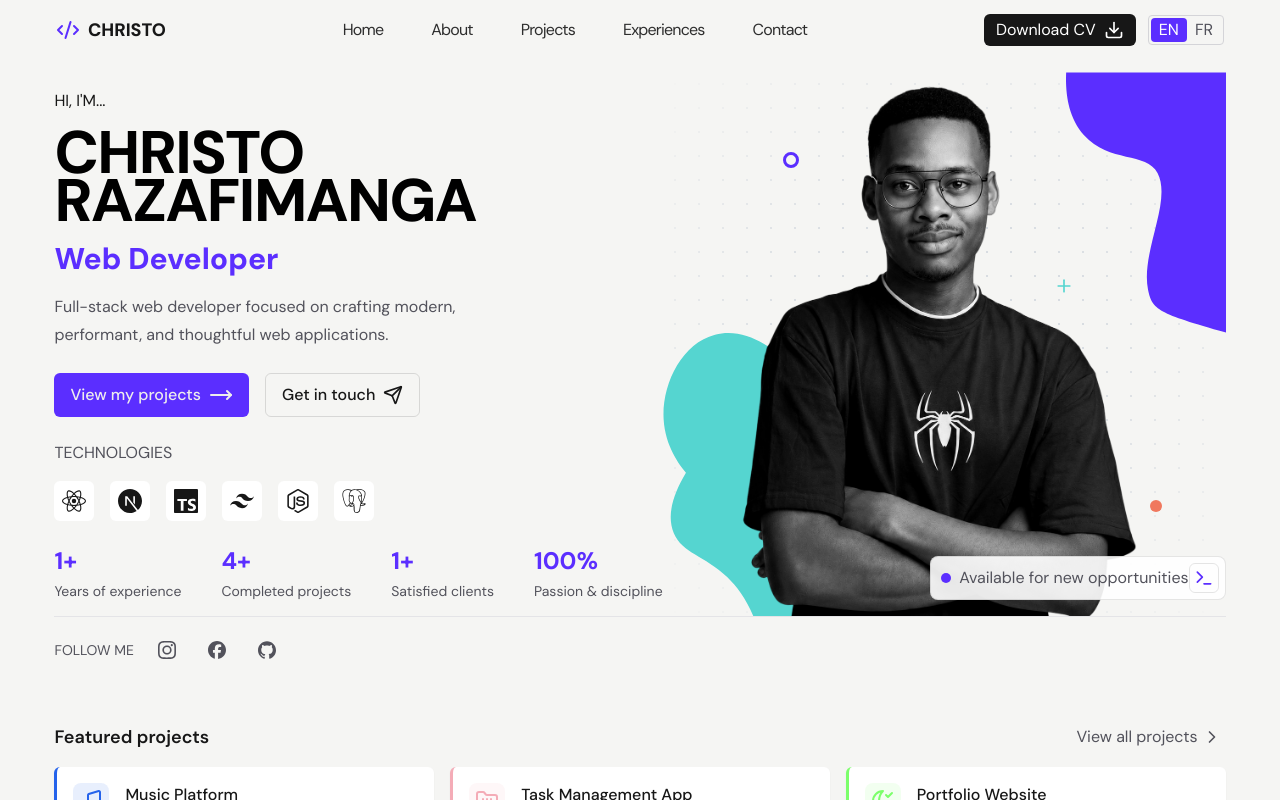
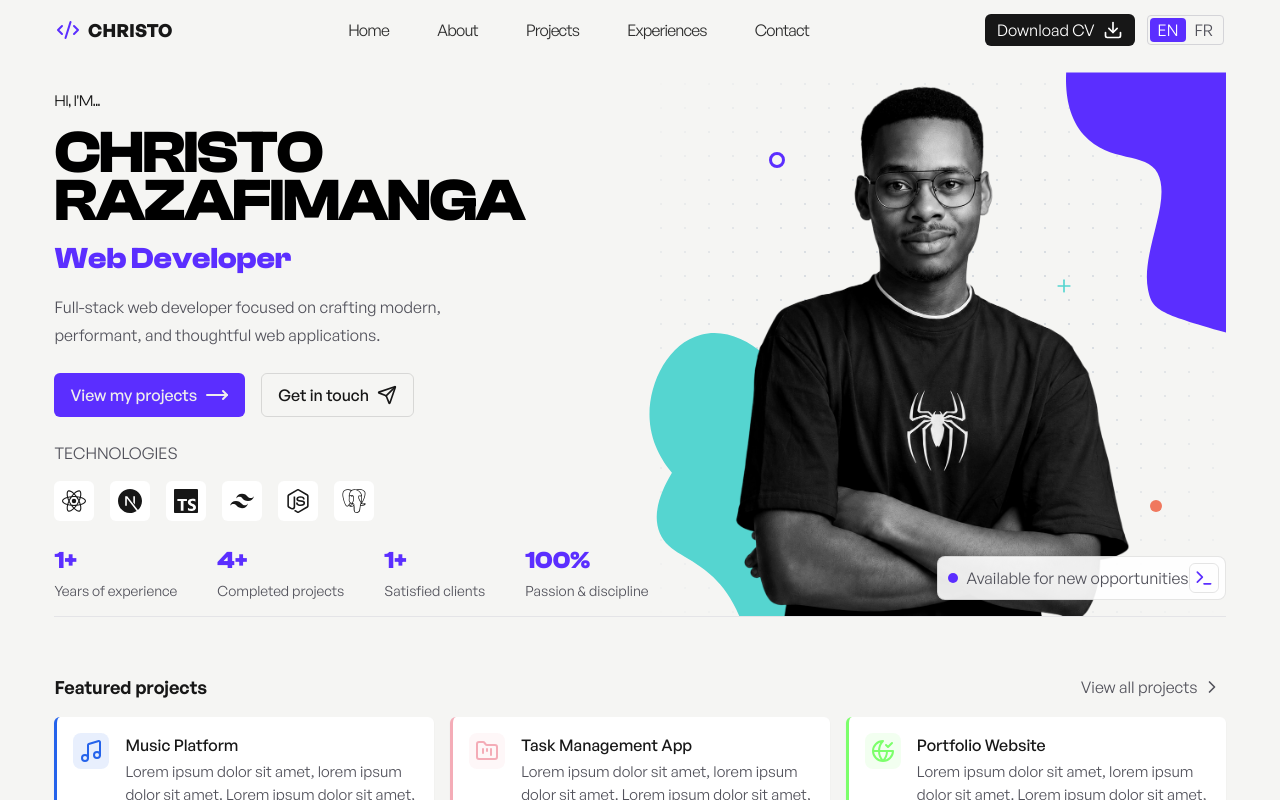
Before and after one commit to bossnare/portfolio, a Next.js app: page / in a window 1280 px wide. Shown: the top 800 px of the page. Built offline with nearby package versions, Linux system fonts and the light colour scheme.

Commit message:
change all fonts, delete HeroFooter

```diff
--- a/app/globals.css
+++ b/app/globals.css
@@ -14,8 +14,8 @@
   --color-primary: var(--primary);
   --color-muted-foreground: var(--muted-foreground);
   --color-primary-foreground: var(--primary-foreground);
-  --font-sans: var(--font-dm-sans);
-  --font-mono: var(--font-dm-mono);
+  --font-sans: var(--font-general-sans);
+  --font-display: var(--font-clash-display);
 }
 
 @media (prefers-color-scheme: dark) {
@@ -31,6 +31,15 @@
 body {
   background: var(--background);
   color: var(--foreground);
+}
+
+h1,
+h2,
+h3,
+h4,
+h5,
+h6 {
+  @apply font-display;
 }
 
 button {
--- a/app/layout.tsx
+++ b/app/layout.tsx
@@ -1,19 +1,31 @@
 import type { Metadata } from 'next';
-import { DM_Sans, DM_Mono } from 'next/font/google';
+import localFont from 'next/font/local';
 import { Analytics } from '@vercel/analytics/next';
 // import { GoogleAnalytics } from '@next/third-parties/google';
 import './globals.css';
 
-const dmSans = DM_Sans({
-  variable: '--font-dm-sans',
-  subsets: ['latin'],
+// const dmSans = DM_Sans({
+//   variable: '--font-dm-sans',
+//   subsets: ['latin'],
+//   display: 'swap',
+// });
+
+// const dmMono = DM_Mono({
+//   variable: '--font-dm-mono',
+//   subsets: ['latin'],
+//   weight: ['400', '500'],
+// });
+
+const clashDisplay = localFont({
+  src: './fonts/ClashDisplay-Variable.woff2',
+  variable: '--font-clash-display',
   display: 'swap',
 });
 
-const dmMono = DM_Mono({
-  variable: '--font-dm-mono',
-  subsets: ['latin'],
-  weight: ['400', '500'],
+const generalSans = localFont({
+  src: './fonts/GeneralSans-Variable.woff2',
+  variable: '--font-general-sans',
+  display: 'swap',
 });
 
 export const metadata: Metadata = {
@@ -29,7 +41,7 @@ export default function RootLayout({
   return (
     <html
       lang="en"
-      className={`${dmSans.variable} ${dmMono.variable} h-full antialiased`}
+      className={`${clashDisplay.variable} ${generalSans.variable} h-full antialiased`}
     >
       <body className="min-h-full font-sans font-[optical-sizing:auto] flex flex-col">
         {children}
--- a/src/components/Header.tsx
+++ b/src/components/Header.tsx
@@ -6,7 +6,7 @@ export function Header() {
     <nav className="flex items-center justify-between h-full">
       <div className="flex items-center gap-2">
         <Code2 className="text-primary" />
-        <span className="text-lg font-extrabold">CHRISTO</span>
+        <span className="text-lg font-bold">CHRISTO</span>
       </div>
 
       <ul className="items-center hidden gap-12 tracking-tighter lg:flex">
--- a/src/components/Hero.tsx
+++ b/src/components/Hero.tsx
@@ -1,5 +1,4 @@
 import { HeroContent } from './hero/HeroContent';
-import { HeroFooter } from './hero/HeroFooter';
 import { HeroVisual } from './hero/HeroVisual';
 import { Section } from './Section';
 
@@ -15,7 +14,6 @@ export function Hero() {
       </div>
       {/* line */}
       <div className="w-full border-t border-zinc-200 dark:border-white/8"></div>
-      <HeroFooter />
     </Section>
   );
 }
--- a/src/components/hero/HeroContent.tsx
+++ b/src/components/hero/HeroContent.tsx
@@ -6,11 +6,11 @@ import { MaskedIcon } from '../MaskedIcon';
 function HeroIntroduction() {
   return (
     <div className="flex flex-col items-center gap-4 text-center md:items-start md:text-left">
-      <p className="uppercase">Hi, I&apos;m...</p>
+      <p className="uppercase font-display">Hi, I&apos;m...</p>
       <h1 className="max-w-xl text-5xl font-extrabold tracking-tight text-black lg:text-6xl leading-12 dark:text-zinc-50">
         <span className="uppercase">Christo RAZAFIMANGA</span>
       </h1>
-      <p className="typewriter pr-1.5 text-3xl font-extrabold border-r-2 text-primary border-primary">
+      <p className="typewriter font-display pr-1.5 text-3xl font-bold border-r-2 text-primary border-primary">
         Web Developer
       </p>
       <p className="max-w-md leading-7 text-muted-foreground">
@@ -71,7 +71,9 @@ function HeroStats() {
             key={stat.name}
             className="flex flex-col items-center flex-1 gap-1.5 md:items-start"
           >
-            <span className="text-2xl font-bold text-primary">{stat.stat}</span>
+            <span className="text-2xl font-display font-bold text-primary">
+              {stat.stat}
+            </span>
             <span className="text-sm leading-4 text-center md:text-nowrap md:text-start text-muted-foreground">
               {stat.name}
             </span>
--- a/src/components/hero/HeroFooter.tsx
+++ /dev/null
@@ -1,13 +0,0 @@
-import { FollowMeLinks } from '../FollowMeLinks';
-
-export function HeroFooter() {
-  return (
-    <div
-      id="hero-footer"
-      className="flex items-center justify-end md:justify-start gap-4 pt-4 text-sm text-muted-foreground"
-    >
-      <span className="uppercase">Follow me</span>
-      <FollowMeLinks />
-    </div>
-  );
-}
```
Also changed, not shown: app/fonts/ClashDisplay-Variable.woff2 (added), app/fonts/GeneralSans-Variable.woff2 (added).
